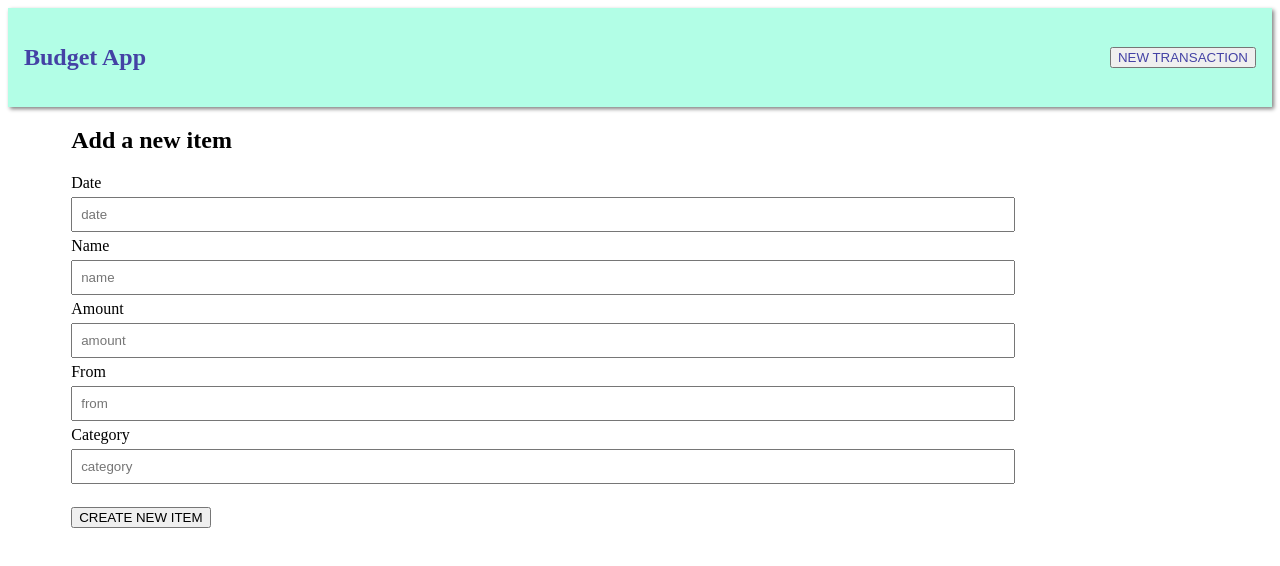
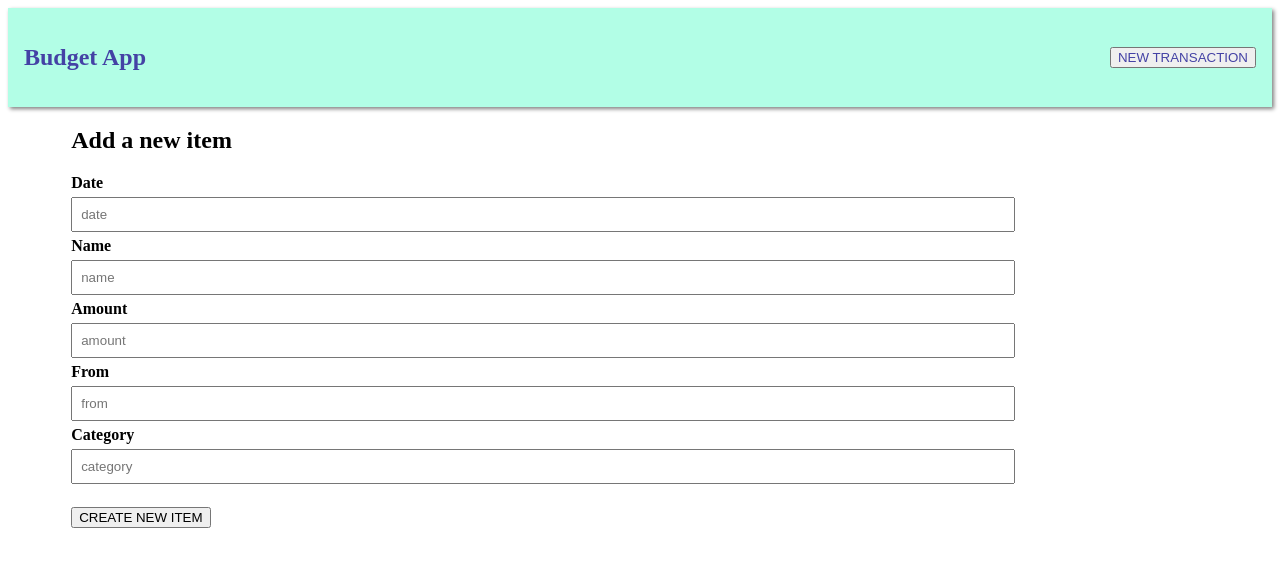
Before and after one commit to xiaomingyang-git2021/budgeting-app-fe, a React (Create React App) app: page /transactions/new in a window 1280 px wide. Shown: the top 566 px of the page. Built offline with nearby package versions, Linux system fonts and the light colour scheme; no server answers.

Commit message:
fifth commit

```diff
--- a/src/Components/Transaction.js
+++ b/src/Components/Transaction.js
@@ -7,7 +7,8 @@ function Transaction({ transaction, index }) {
         {transaction.date}
       </td>
       <td>
-        <Link to={`/transactions/${index}`}>{transaction.name}</Link>
+        <Link to={`/transactions/${index}`}>{transaction.name}
+        </Link>
       </td>
       <td>
         {transaction.amount}
--- a/src/Components/TransactionEditForm.js
+++ b/src/Components/TransactionEditForm.js
@@ -39,7 +39,7 @@ function TransactionEditForm() {
   return (
     <div className="Edit">
       <form id="edit" onSubmit={handleSubmit}>
-        <label htmlFor="date">Date</label>
+        <label htmlFor="date"><strong>Date</strong></label>
         <input
           id="date"
           value={transaction.date}
@@ -48,7 +48,7 @@ function TransactionEditForm() {
           placeholder="date"
           required
         />
-        <label htmlFor="name">Name</label>
+        <label htmlFor="name"><strong>Name</strong></label>
         <input
           id="name"
           type="text"
@@ -56,7 +56,7 @@ function TransactionEditForm() {
           onChange={handleTextChange}
           placeholder="name"
         />
-        <label htmlFor="amount">Amount</label>
+        <label htmlFor="amount"><strong>Amount</strong></label>
         <input
           id="amount"
           type="number"
@@ -64,7 +64,7 @@ function TransactionEditForm() {
           onChange={handleTextChange}
           placeholder="amount"
         />
-        <label htmlFor="from">From</label>
+        <label htmlFor="from"><strong>From</strong></label>
         <input
           id="from"
           type="text"
@@ -72,7 +72,7 @@ function TransactionEditForm() {
           onChange={handleTextChange}
           placeholder="from"
         />
-        <label htmlFor="category">Category</label>
+        <label htmlFor="category"><strong>Category</strong></label>
         <input
           id="category"
           type="text"
@@ -84,9 +84,9 @@ function TransactionEditForm() {
 
         <input type="submit" />
       </form>
-      {/* <Link to={`/transactions/${index}`}>
+      <Link to={`/transactions/${index}`}>
         <button>Back</button>
-      </Link> */}
+      </Link>
     </div>
   )
 
--- a/src/Components/TransactionNewForm.js
+++ b/src/Components/TransactionNewForm.js
@@ -28,7 +28,7 @@ function TransactionNewForm() {
   return (
     <div className="New">
       <form id="form" onSubmit={handleSubmit}>
-        <label htmlFor="date" id="Date">Date</label>
+        <label htmlFor="date" id="Date"><strong>Date</strong></label>
         <input
           id="date"
           value={transaction.date}
@@ -37,7 +37,7 @@ function TransactionNewForm() {
           placeholder="date"
           required
         />
-        <label htmlFor="name" id="Name">Name</label>
+        <label htmlFor="name" id="Name"><strong>Name</strong></label>
         <input
           id="name"
           type="text"
@@ -45,7 +45,7 @@ function TransactionNewForm() {
           onChange={handleTextChange}
           placeholder="name"
         />
-        <label htmlFor="amount" id="Amount">Amount</label>
+        <label htmlFor="amount" id="Amount"><strong>Amount</strong></label>
         <input
           id="amount"
           type="number"
@@ -53,7 +53,7 @@ function TransactionNewForm() {
           onChange={handleTextChange}
           placeholder="amount"
         />
-        <label htmlFor="from" id="From">From</label>
+        <label htmlFor="from" id="From"><strong>From</strong></label>
         <input
           id="from"
           type="text"
@@ -61,7 +61,7 @@ function TransactionNewForm() {
           onChange={handleTextChange}
           placeholder="from"
         />
-        <label htmlFor="category" id="Category">Category</label>
+        <label htmlFor="category" id="Category"><strong>Category</strong></label>
         <input
           id="category"
           type="text"
--- a/src/Components/Transactions.js
+++ b/src/Components/Transactions.js
@@ -5,7 +5,7 @@ import { Table } from "react-bootstrap";
 
 const API_URL = process.env.REACT_APP_API_URL;
 
-function Transactions() {
+function Transactions({getTotalAmount}) {
   const [transactions, setTransactions] = useState([]);
   // const API_URL=process.env.REACT_APP_API_URL;
   useEffect(()=>{
@@ -13,6 +13,9 @@ function Transactions() {
     axios.get(API_URL + "/transactions")
     .then((res)=>{
       setTransactions(res.data);
+      getTotalAmount(res.data.map((el)=>{
+        return Number(el.amount)
+      }).reduce((a, b)=> a + b, 0))
     }).catch((err)=>{
       throw err;
     })
--- a/src/Pages/Index.js
+++ b/src/Pages/Index.js
@@ -1,10 +1,15 @@
 import Transactions from "../Components/Transactions";
+import { useState } from 'react';
 
 function Index() {
+  const [totalAmount, setTotalAmount] = useState("");
+  const getTotalAmount = total => {
+    setTotalAmount(total)
+  }
   return (
     <div className="Index">
-      <h2>Bank Account Total: </h2>
-      <Transactions />
+      <h2>Bank Account Total:  {totalAmount}</h2>
+      <Transactions getTotalAmount={getTotalAmount} />
     </div>
   );
 };
```
